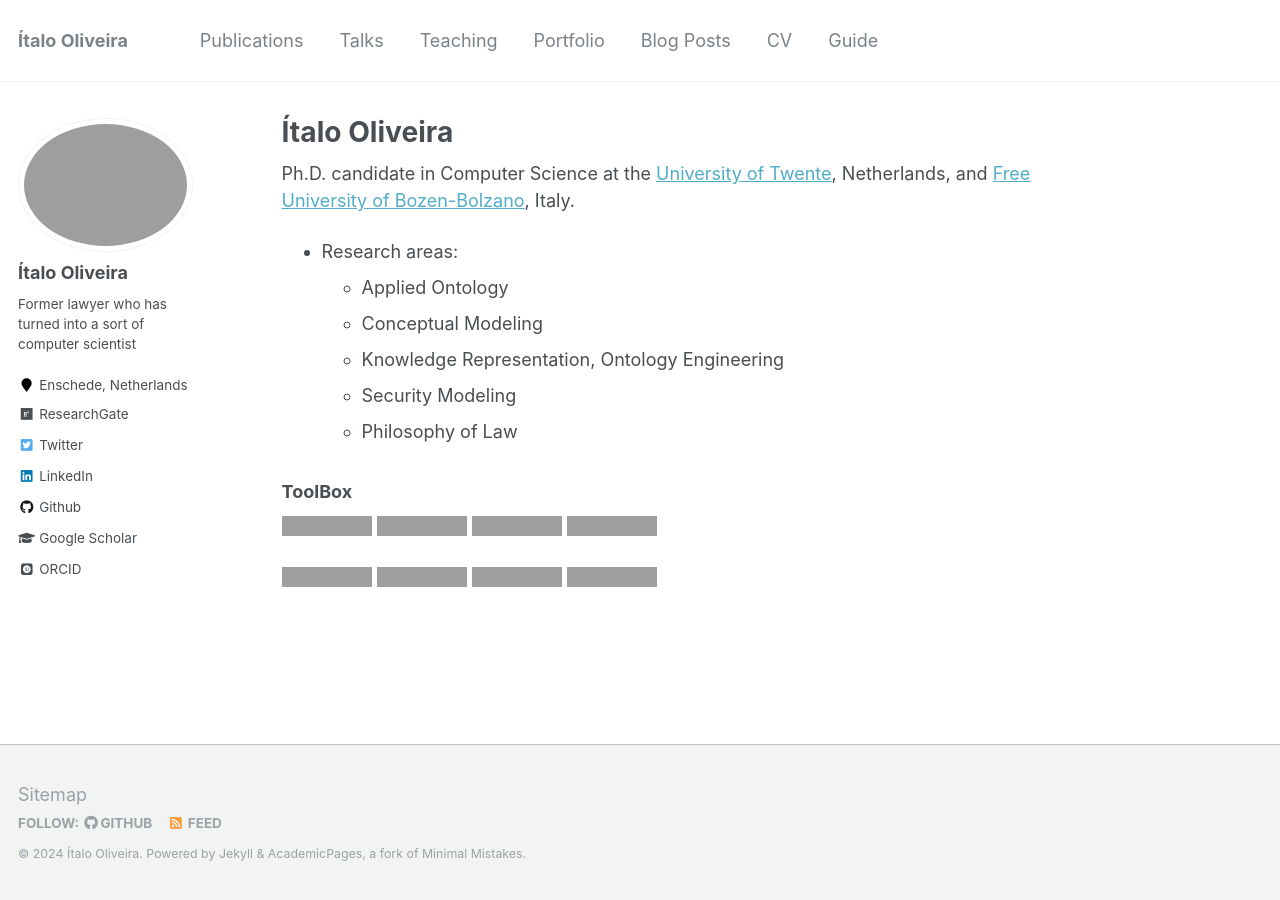
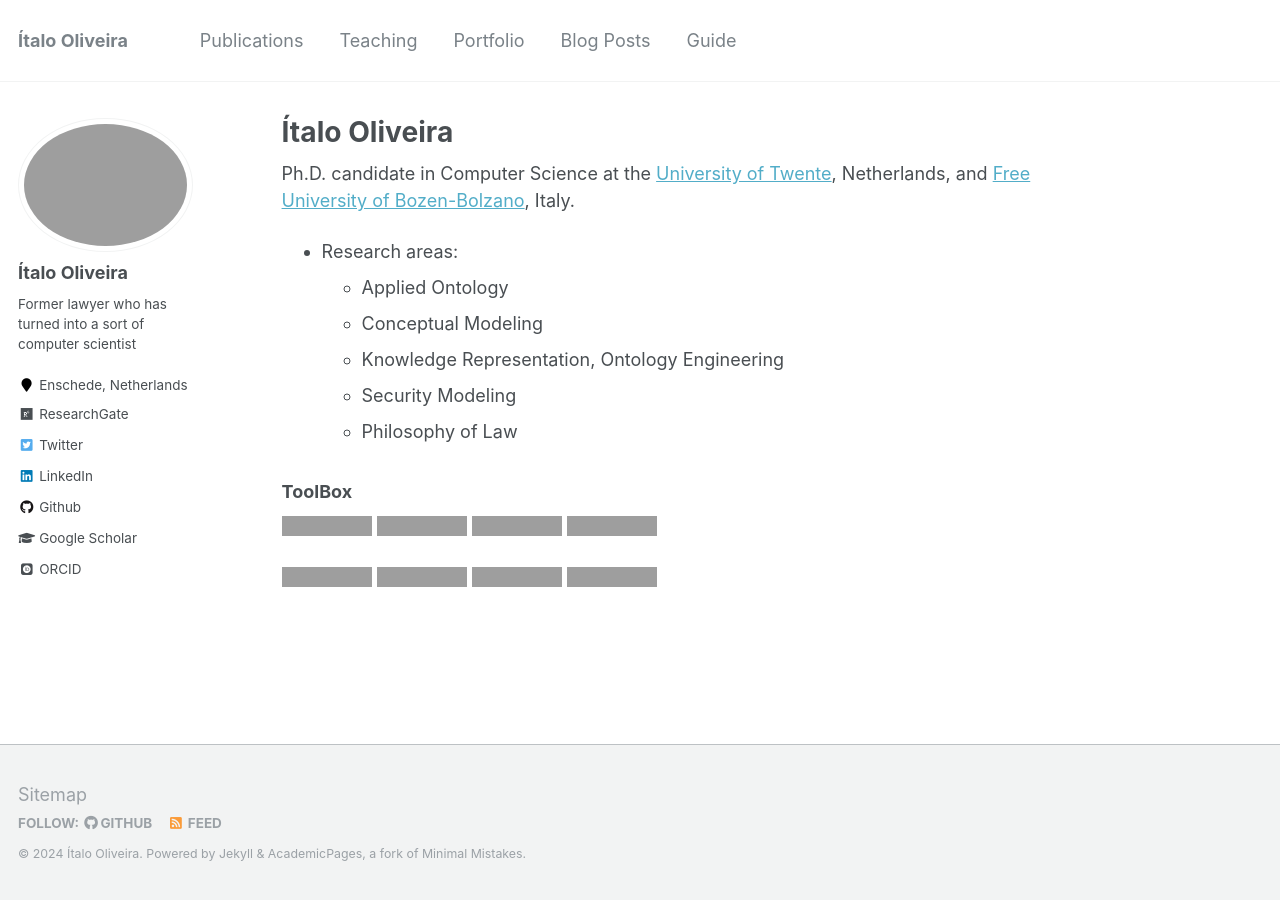
Before and after one commit to italojsoliveira/italojsoliveira.github.io, a Jekyll site: the page built from _pages/about.md, in a window 1280 px wide, cut to the strip 0-900 px from the top of the page. Built offline with Jekyll 4.4.1, drawn with Linux system fonts in a browser that asks for light colours; some web fonts are replaced; grey boxes are pictures that could not be loaded.

Commit message:
menu removal

```diff
--- a/_data/navigation.yml
+++ b/_data/navigation.yml
@@ -2,9 +2,6 @@
 main:
   - title: "Publications"
     url: /publications/
-
-  - title: "Talks"
-    url: /talks/
 
   - title: "Teaching"
     url: /teaching/
@@ -15,8 +12,7 @@ main:
   - title: "Blog Posts"
     url: /year-archive/
 
-  - title: "CV"
-    url: /cv/
+
 
   - title: "Guide"
     url: /markdown/
```
